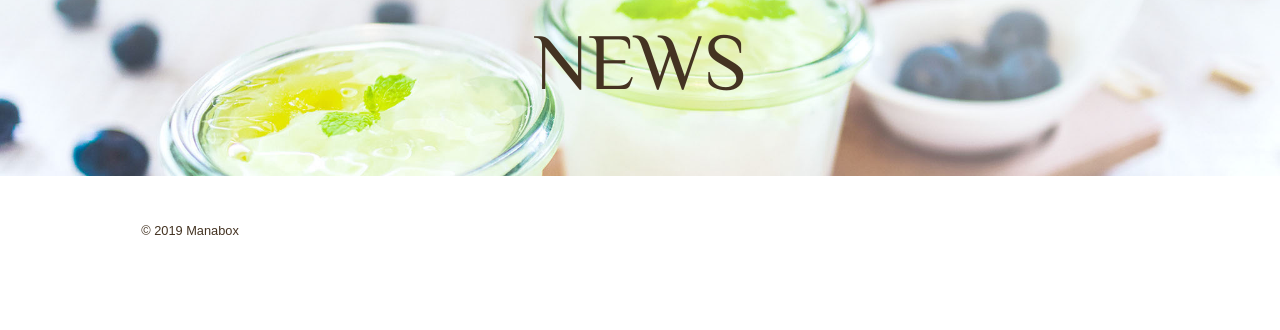
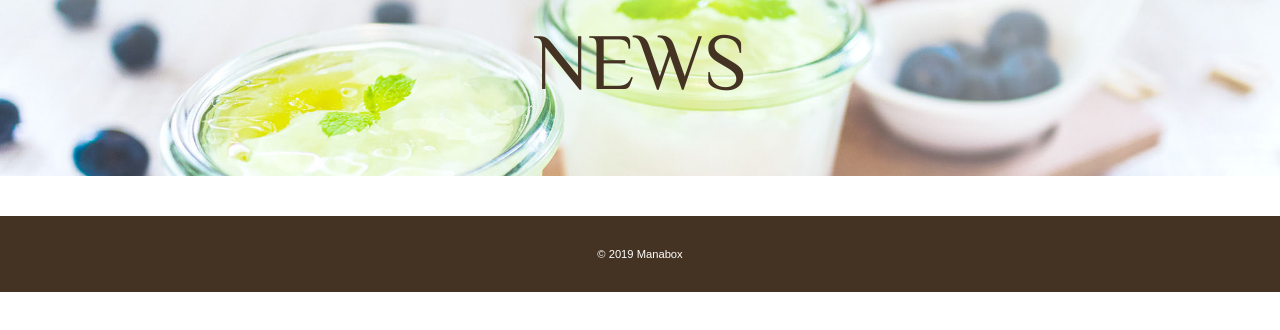
Before and after one commit to paole21/HTML_CSS, a plain HTML site: page WCB_Cafe/news.html in a window 1280 px wide. Shown: the part 94-424 px from the top of the page. Drawn offline with Linux system fonts and the light colour scheme; some packages are replaced by stand-ins of ours.

Commit message:
fix commit "CSS-footer"

```diff
--- a/WCB_Cafe/CSS/style.css
+++ b/WCB_Cafe/CSS/style.css
@@ -18,7 +18,7 @@ img {
     max-width: 100%; /*画像を原寸大で表示*/
 }
 
-/* HEADER
+/* BODY - HEADER
 -------------------------------------- */
 .page-header {
     display:flex; /*ヘッダー全てを横並びに指定*/
@@ -61,7 +61,7 @@ img {
     font-size: 1.125rem;
     margin: 10px 0 42px;
 }
-/* HOME - 見出し
+/* BODY - HOME - 見出し
 -------------------------------------- */
 .page-title {
     font-size: 5rem;
@@ -69,7 +69,7 @@ img {
     text-transform: uppercase;
     font-weight: normal; /*文字の太さを指定。*/
 }
-/* HOME - ボタン
+/* BODY - HOME - ボタン
 -------------------------------------- */
 .button {
     font-size: 1.375rem;
@@ -104,3 +104,15 @@ img {
 #news .page-title {
     text-align: center;
 }
+
+/* フッター
+-------------------------------------- */
+footer {
+    background: #432;
+    text-align: center;
+    padding: 26px 0;
+}
+footer p {
+    color: #fff;
+    font-size: 0.875rem;
+}
```
